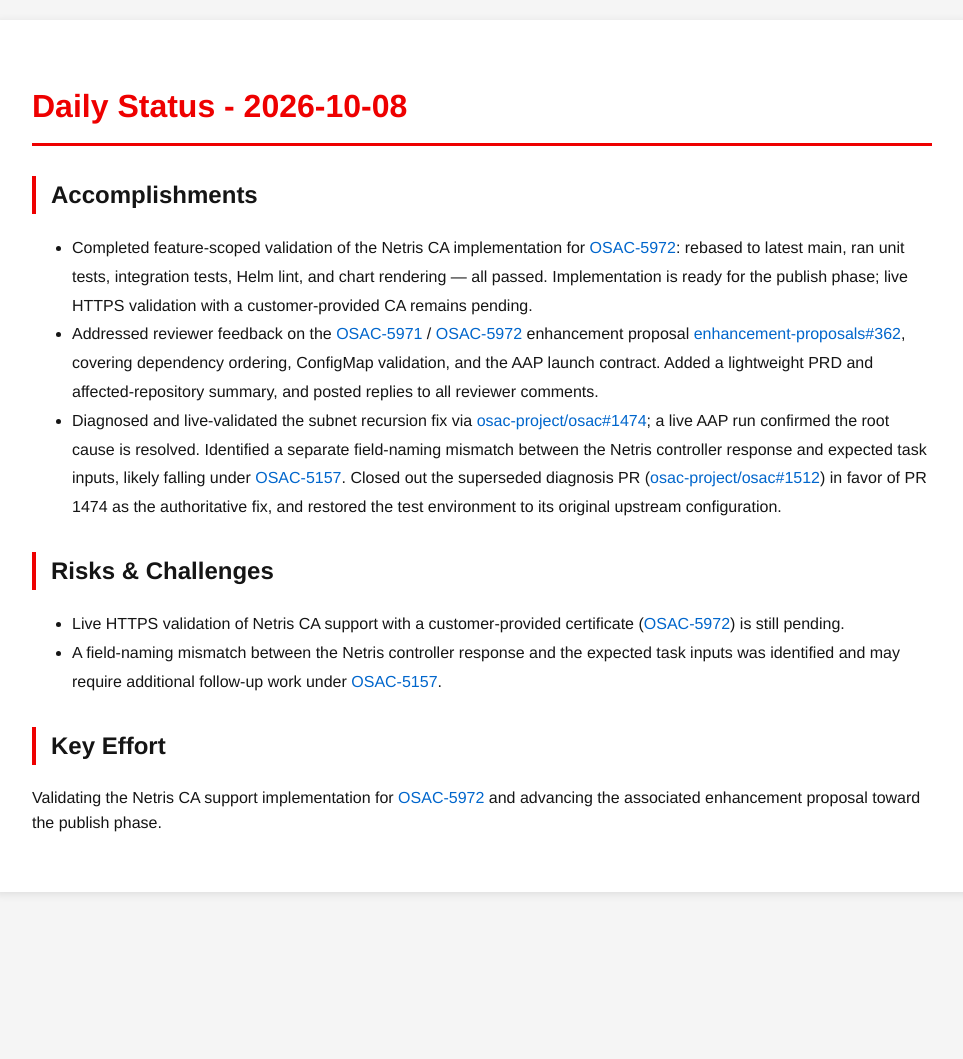
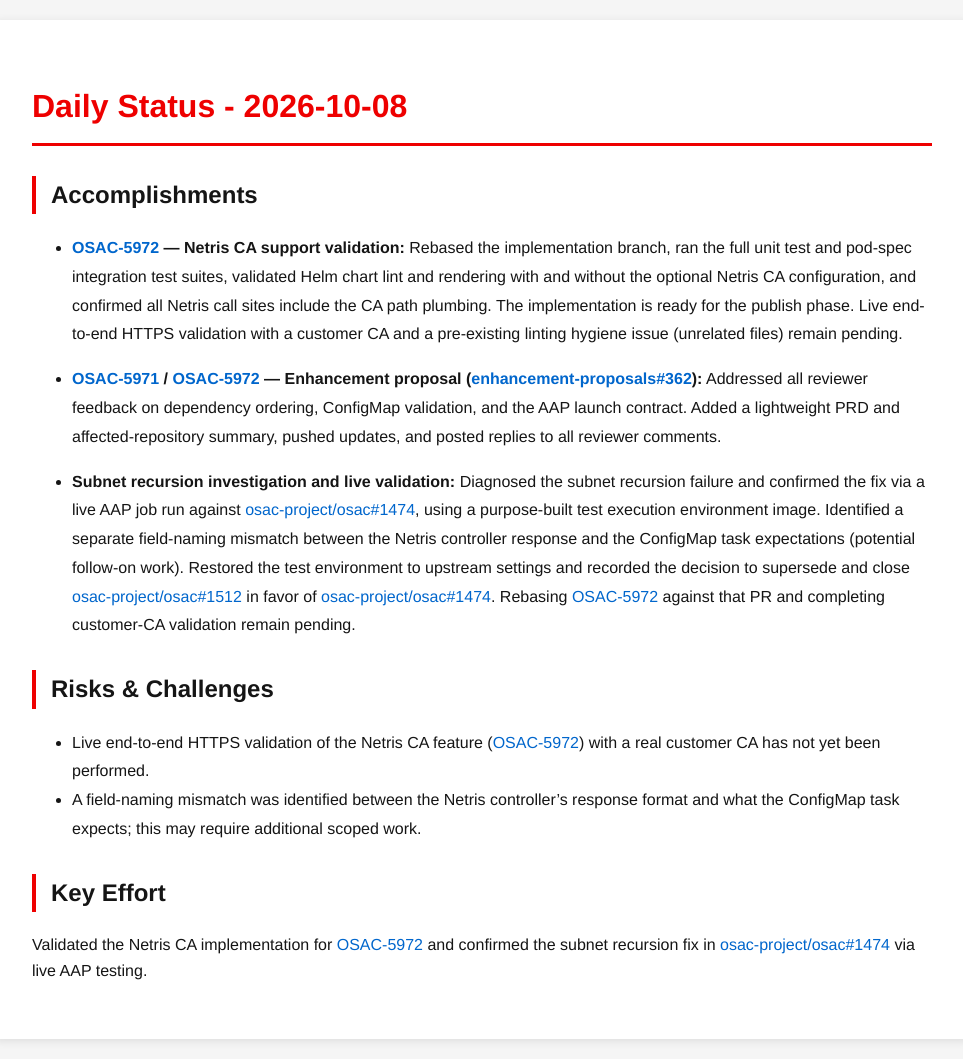
Before and after one commit to tzvatot/daily-status, a Jekyll site: the page built from 2026-10-08.md, in a window 1280 px wide. Shown: the whole page, without its empty margins (158-1121 px from the left). Built offline with Jekyll 4.4.1, drawn with Linux system fonts in a browser that asks for light colours; before the commit the page ends 912 px from its top, so only the background shows below that.

Commit message:
Daily status update - 2026-10-08

```diff
--- a/2026-10-08.md
+++ b/2026-10-08.md
@@ -7,13 +7,18 @@
 # Daily Status - 2026-10-08
 
 ## Accomplishments
-- Completed feature-scoped validation of the Netris CA implementation for [OSAC-5972](https://redhat.atlassian.net/browse/OSAC-5972): rebased to latest main, ran unit tests, integration tests, Helm lint, and chart rendering — all passed. Implementation is ready for the publish phase; live HTTPS validation with a customer-provided CA remains pending.
-- Addressed reviewer feedback on the [OSAC-5971](https://redhat.atlassian.net/browse/OSAC-5971) / [OSAC-5972](https://redhat.atlassian.net/browse/OSAC-5972) enhancement proposal [enhancement-proposals#362](https://github.com/osac-project/enhancement-proposals/pull/362), covering dependency ordering, ConfigMap validation, and the AAP launch contract. Added a lightweight PRD and affected-repository summary, and posted replies to all reviewer comments.
-- Diagnosed and live-validated the subnet recursion fix via [osac-project/osac#1474](https://github.com/osac-project/osac/pull/1474); a live AAP run confirmed the root cause is resolved. Identified a separate field-naming mismatch between the Netris controller response and expected task inputs, likely falling under [OSAC-5157](https://redhat.atlassian.net/browse/OSAC-5157). Closed out the superseded diagnosis PR ([osac-project/osac#1512](https://github.com/osac-project/osac/pull/1512)) in favor of PR 1474 as the authoritative fix, and restored the test environment to its original upstream configuration.
+
+- **[OSAC-5972](https://redhat.atlassian.net/browse/OSAC-5972) — Netris CA support validation:** Rebased the implementation branch, ran the full unit test and pod-spec integration test suites, validated Helm chart lint and rendering with and without the optional Netris CA configuration, and confirmed all Netris call sites include the CA path plumbing. The implementation is ready for the publish phase. Live end-to-end HTTPS validation with a customer CA and a pre-existing linting hygiene issue (unrelated files) remain pending.
+
+- **[OSAC-5971](https://redhat.atlassian.net/browse/OSAC-5971) / [OSAC-5972](https://redhat.atlassian.net/browse/OSAC-5972) — Enhancement proposal ([enhancement-proposals#362](https://github.com/osac-project/enhancement-proposals/pull/362)):** Addressed all reviewer feedback on dependency ordering, ConfigMap validation, and the AAP launch contract. Added a lightweight PRD and affected-repository summary, pushed updates, and posted replies to all reviewer comments.
+
+- **Subnet recursion investigation and live validation:** Diagnosed the subnet recursion failure and confirmed the fix via a live AAP job run against [osac-project/osac#1474](https://github.com/osac-project/osac/pull/1474), using a purpose-built test execution environment image. Identified a separate field-naming mismatch between the Netris controller response and the ConfigMap task expectations (potential follow-on work). Restored the test environment to upstream settings and recorded the decision to supersede and close [osac-project/osac#1512](https://github.com/osac-project/osac/pull/1512) in favor of [osac-project/osac#1474](https://github.com/osac-project/osac/pull/1474). Rebasing [OSAC-5972](https://redhat.atlassian.net/browse/OSAC-5972) against that PR and completing customer-CA validation remain pending.
 
 ## Risks & Challenges
-- Live HTTPS validation of Netris CA support with a customer-provided certificate ([OSAC-5972](https://redhat.atlassian.net/browse/OSAC-5972)) is still pending.
-- A field-naming mismatch between the Netris controller response and the expected task inputs was identified and may require additional follow-up work under [OSAC-5157](https://redhat.atlassian.net/browse/OSAC-5157).
+
+- Live end-to-end HTTPS validation of the Netris CA feature ([OSAC-5972](https://redhat.atlassian.net/browse/OSAC-5972)) with a real customer CA has not yet been performed.
+- A field-naming mismatch was identified between the Netris controller's response format and what the ConfigMap task expects; this may require additional scoped work.
 
 ## Key Effort
-Validating the Netris CA support implementation for [OSAC-5972](https://redhat.atlassian.net/browse/OSAC-5972) and advancing the associated enhancement proposal toward the publish phase.
+
+Validated the Netris CA implementation for [OSAC-5972](https://redhat.atlassian.net/browse/OSAC-5972) and confirmed the subnet recursion fix in [osac-project/osac#1474](https://github.com/osac-project/osac/pull/1474) via live AAP testing.
```
